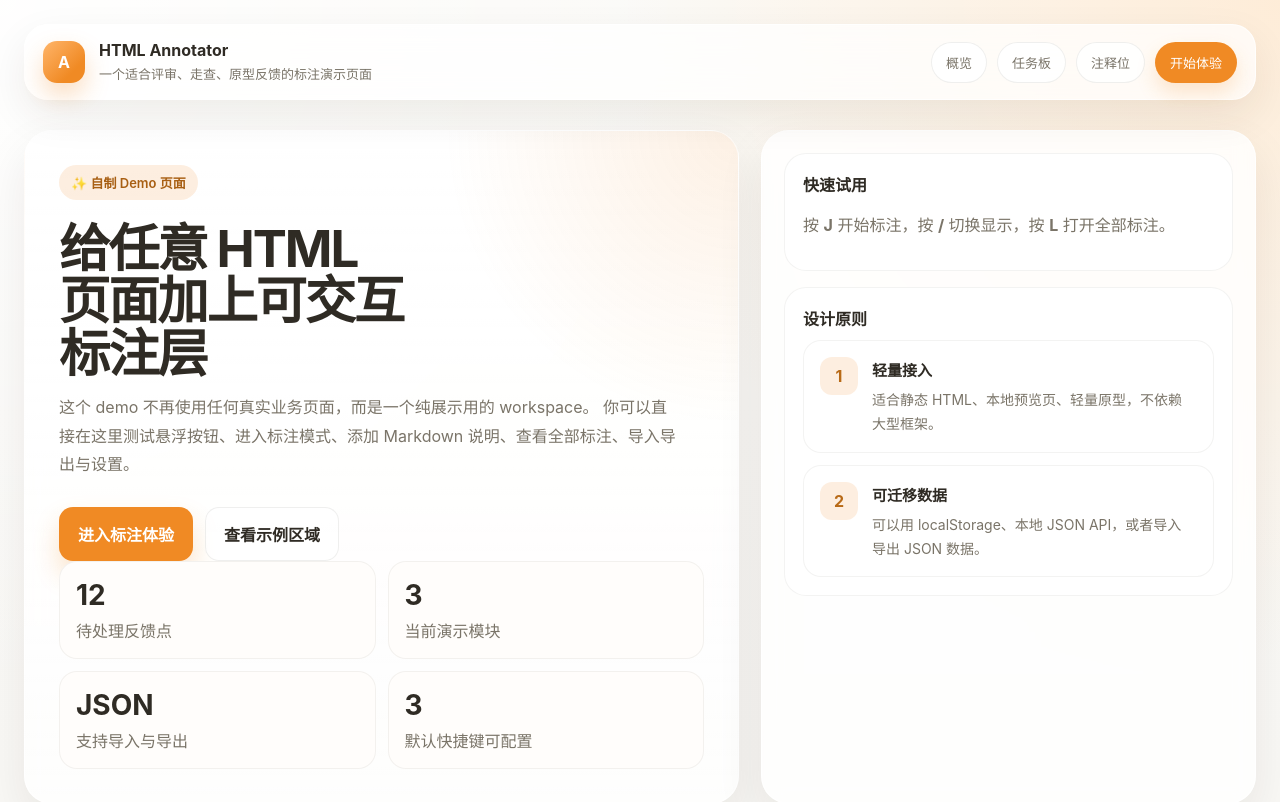
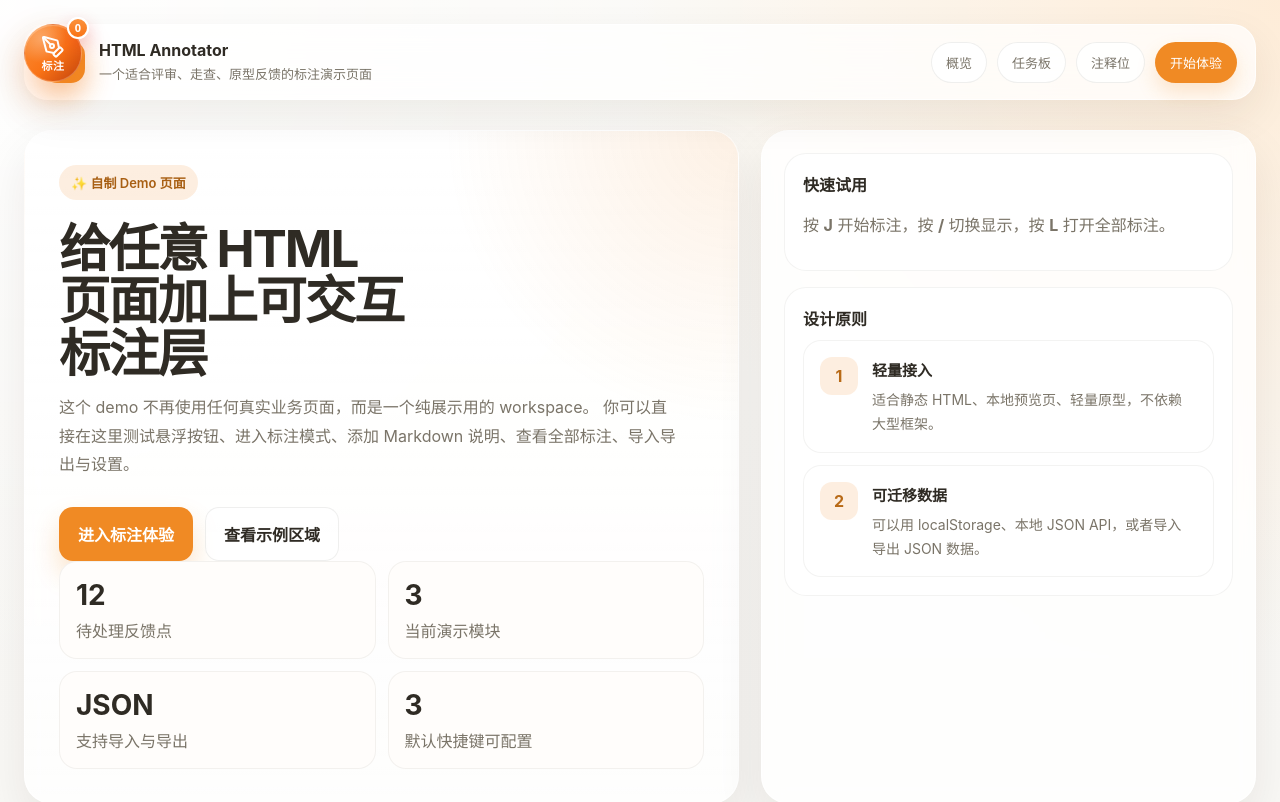
Before and after one commit to wlxweb/html-annotator, a plain HTML site: page docs/index.html in a window 1280 px wide. Shown: the top 802 px of the page. Drawn offline with Linux system fonts and the light colour scheme.

Commit message:
docs: publish bilingual README and updated demo (docs/index.html)

```diff
--- a/docs/index.html
+++ b/docs/index.html
@@ -459,6 +459,7 @@
       .list-item .badge { justify-self: start; }
     }
   </style>
+  <link rel="stylesheet" href="./preview-overlay.css" />
 </head>
 <body>
   <div class="shell">
```
